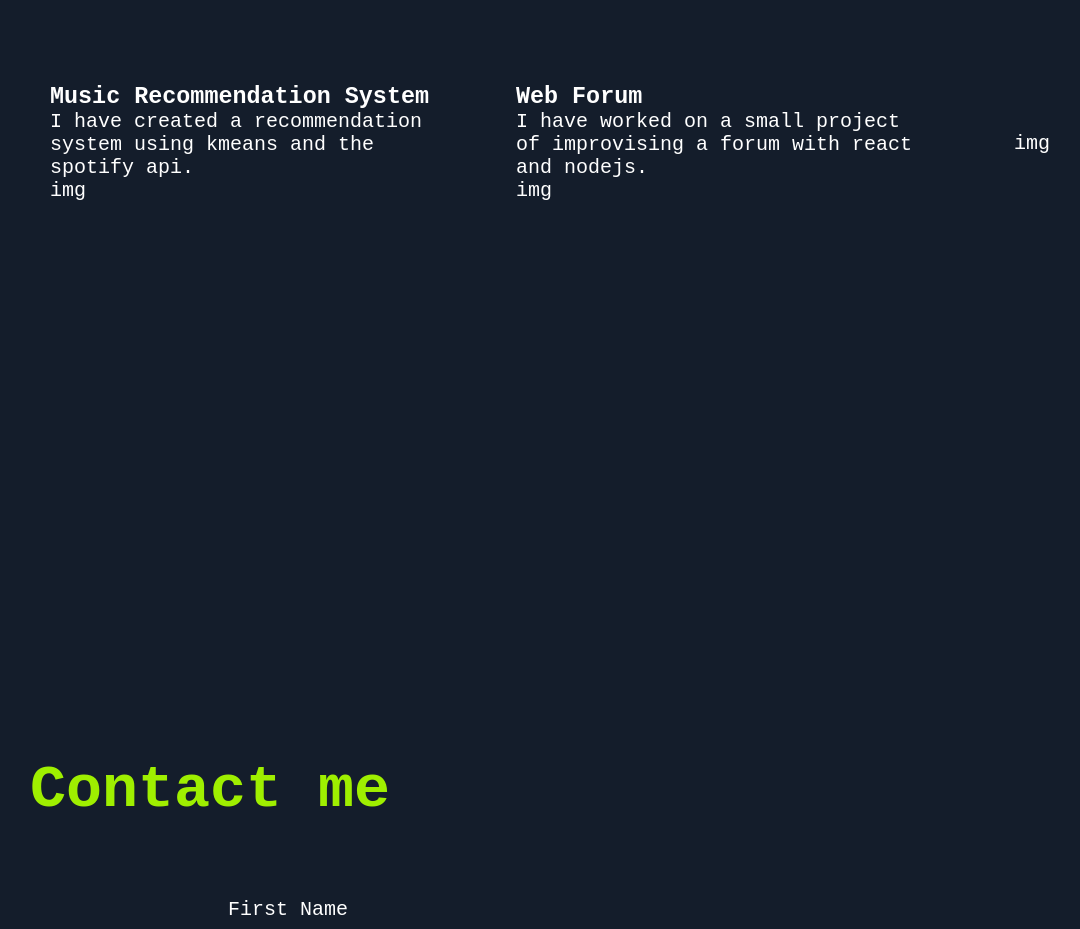
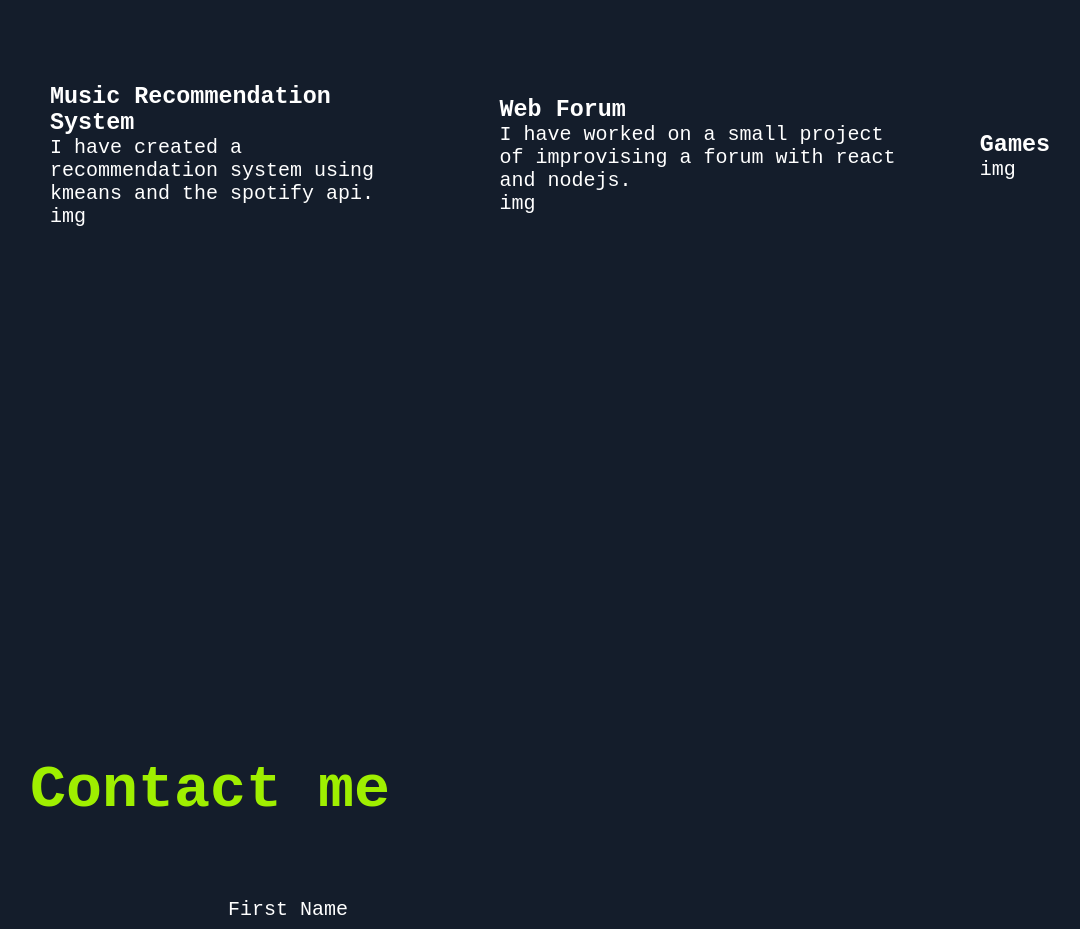
Before and after one commit to Moonholiday/portfolio, a React (Create React App) app: page / in a window 1280 px wide. Shown: the part 1924-2853 px from the top of the page, without its empty margins (90-1170 px from the left). Built offline with nearby package versions, Linux system fonts and the light colour scheme; a web font is replaced by a local one.

Commit message:
warnings fixes

```diff
--- a/src/App.jsx
+++ b/src/App.jsx
@@ -2,11 +2,7 @@ import './styles/styles.css';
 import Navbar from './components/Navbar';
 import Footer from './components/Footer';
 import Home from './pages/Home';
-import About from './sections/About';
-import Contact from './sections/Contact';
-import Projects from './sections/Projects';
 import '@fontsource/freehand';
-import ReactDom from 'react-dom/client';
 import { BrowserRouter, Routes, Route } from 'react-router-dom';
 
 function App() {
@@ -17,7 +13,6 @@ function App() {
           <Navbar/>
           <Routes>
             <Route path='/' element={<Home/>}/>
-            <Route path='/projects' element={<Projects/>}/>
           </Routes>
           <Footer/>
         </BrowserRouter>
--- a/src/components/Navbar.jsx
+++ b/src/components/Navbar.jsx
@@ -3,7 +3,6 @@ import '../styles/styles.css';
 import logo from '../assets/sakshyam.png';
 import github from '../assets/github.png';
 import linkedin from '../assets/linkedin.png';
-import { NavLink } from 'react-router-dom';
 import { Link } from 'react-scroll';
 
 function Navbar () {
@@ -17,8 +16,8 @@ function Navbar () {
         <li><Link to="/" activeClassName='active' offset={-300} spy={true} smooth={true}  duration={250}>Resume</Link></li>
       </ul>
       <ul className='right'>
-        <li><a href="https://github.com/Moonholiday" target='_blank'><img src={github} alt='github'/></a></li>
-        <li><a href="https://www.linkedin.com/in/sakshyam-shrestha-b00a25243/" target='_blank'><img src={linkedin} alt='linkedin'/></a></li>
+        <li><a href="https://github.com/Moonholiday" target='_blank' rel='noreferrer'><img src={github} alt='github'/></a></li>
+        <li><a href="https://www.linkedin.com/in/sakshyam-shrestha-b00a25243/" target='_blank' rel='noreferrer'><img src={linkedin} alt='linkedin'/></a></li>
       </ul>
     </nav>
   )
--- a/src/sections/Projects.jsx
+++ b/src/sections/Projects.jsx
@@ -19,7 +19,7 @@ function Projects () {
             <p>img</p>
           </div>
           <div>
-            <h3></h3>
+            <h3>Games</h3>
             <p></p>
             <p>img</p>
           </div>
```
